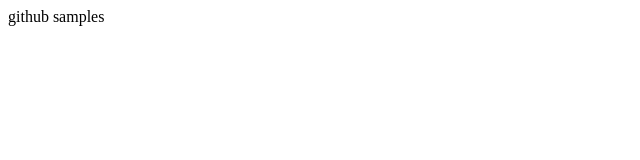
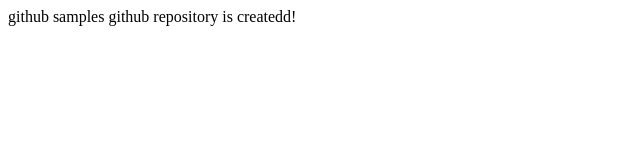
Before and after one commit to Prathee-k/git_samplee, a plain HTML site: page index.html in a window 1280 px wide. Shown: the whole page, without its empty margins (0-640 px from the left). Drawn offline with Linux system fonts and the light colour scheme.

Commit message:
updated list

```diff
--- a/index.html
+++ b/index.html
@@ -7,5 +7,8 @@
 </head>
 <body>
     github samples
+
+    github repository is createdd!
+
 </body>
 </html>
```
